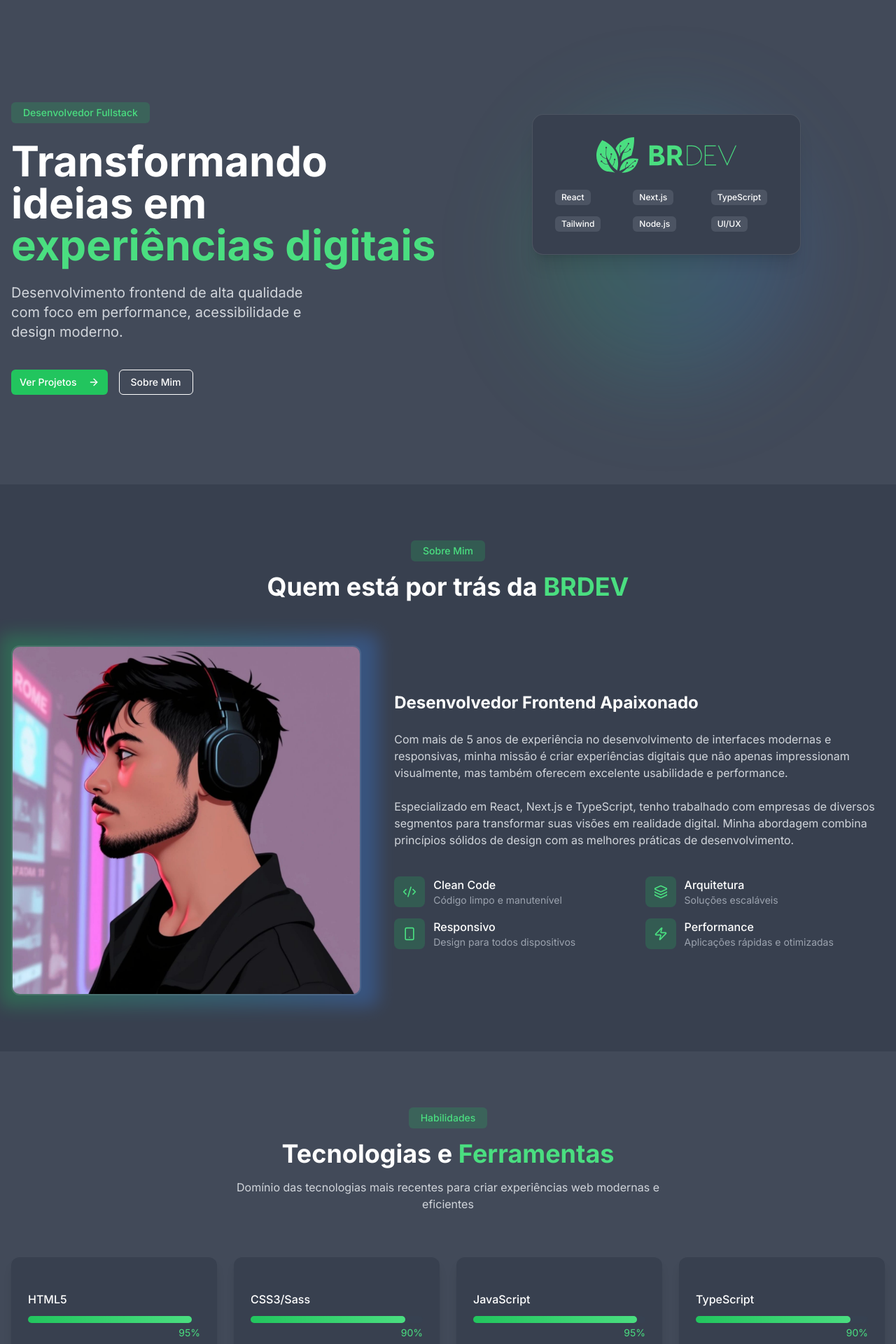
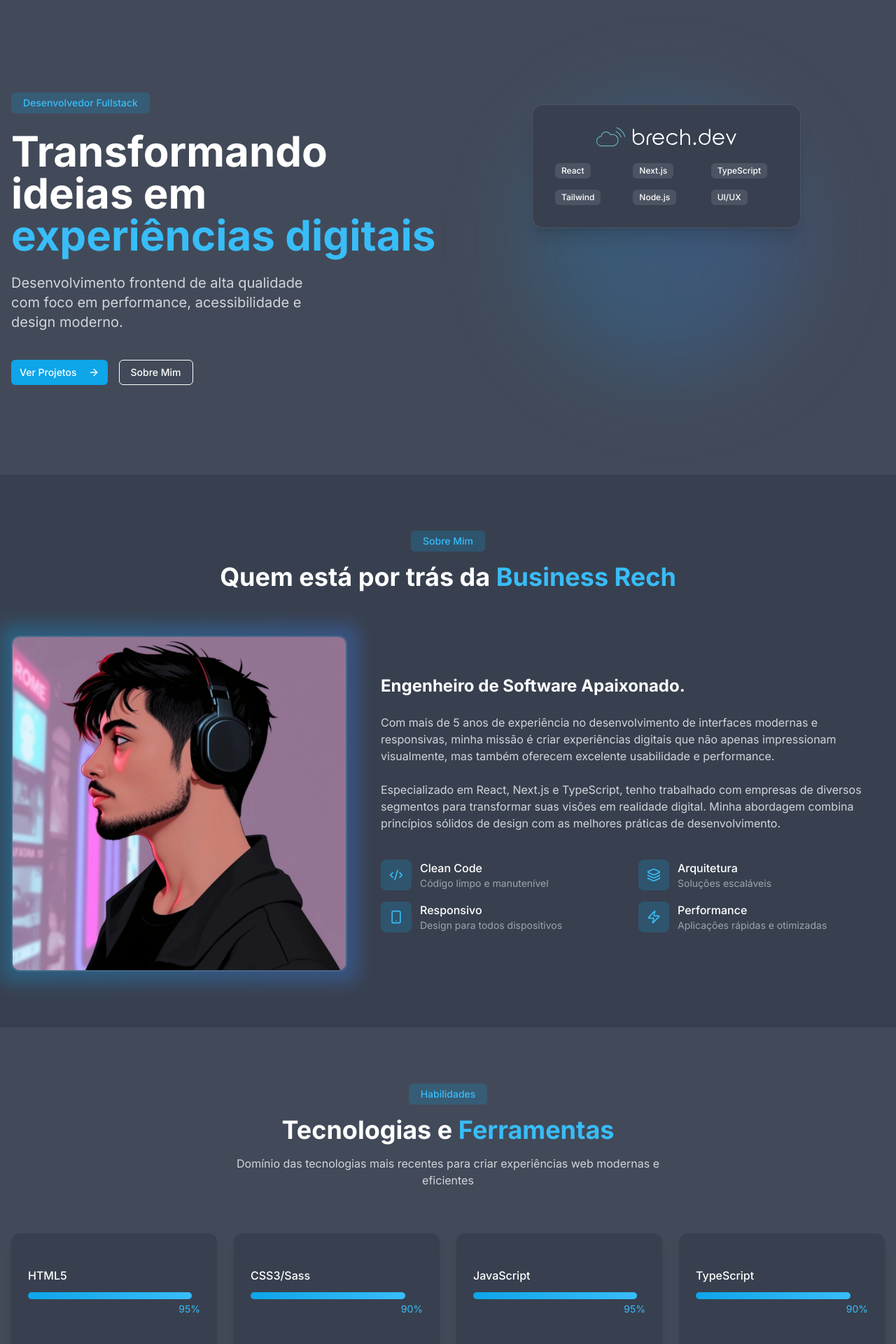
Before and after one commit to brunnorech/portifolio, a Next.js app: page / in a window 1280 px wide. Shown: the part 80-2000 px from the top of the page at 70% size. Built offline with nearby package versions, Linux system fonts and the light colour scheme.

Commit message:
feat: mudando cores

```diff
--- a/src/app/page.tsx
+++ b/src/app/page.tsx
@@ -26,7 +26,7 @@ export default function Home() {
         <div className="w-48">
           <Image
             src="/logo.svg"
-            alt="BRDEV Logo"
+            alt="brech Logo"
             width={320}
             height={80}
             className="h-auto"
@@ -38,7 +38,7 @@ export default function Home() {
               <a
                 key={item}
                 href={`#${item.toLowerCase()}`}
-                className="text-white hover:text-green-400 transition-colors"
+                className="text-white hover:text-sky-400 transition-colors"
               >
                 {item}
               </a>
@@ -46,7 +46,7 @@ export default function Home() {
           )}
         </nav>
         <a href={"#contato"}>
-          <Button className="bg-green-500 hover:bg-green-600 text-white">
+          <Button className="bg-sky-500 hover:bg-sky-600 text-white">
             Contato
           </Button>
         </a>
@@ -58,12 +58,12 @@ export default function Home() {
         className="container mx-auto px-4 py-20 md:py-32 flex flex-col md:flex-row items-center"
       >
         <div className="md:w-1/2 space-y-6">
-          <Badge className="bg-green-500/20 text-green-400 hover:bg-green-500/20 px-4 py-1 text-sm">
+          <Badge className="bg-sky-500/20 text-sky-400 hover:bg-sky-500/20 px-4 py-1 text-sm">
             Desenvolvedor Fullstack
           </Badge>
           <h1 className="text-4xl md:text-6xl font-bold text-white leading-tight">
             Transformando ideias em{" "}
-            <span className="text-green-400">experiências digitais</span>
+            <span className="text-sky-400">experiências digitais</span>
           </h1>
           <p className="text-gray-300 text-lg md:text-xl max-w-md">
             Desenvolvimento frontend de alta qualidade com foco em performance,
@@ -71,7 +71,7 @@ export default function Home() {
           </p>
           <div className="flex space-x-4 pt-4">
             <a href="#projetos">
-              <Button className="bg-green-500 hover:bg-green-600 text-white">
+              <Button className="bg-sky-500 hover:bg-sky-600 text-white">
                 Ver Projetos <ArrowRight className="ml-2 h-4 w-4" />
               </Button>
             </a>
@@ -87,11 +87,11 @@ export default function Home() {
         </div>
         <div className="md:w-1/2 mt-12 md:mt-0 flex justify-center">
           <div className="relative w-80 h-80 md:w-96 md:h-96">
-            <div className="absolute inset-0 bg-gradient-to-r from-green-500/20 to-blue-500/20 rounded-full blur-3xl"></div>
+            <div className="absolute inset-0 bg-gradient-to-r from-sky-500/20 to-blue-500/20 rounded-full blur-3xl"></div>
             <div className="relative bg-[rgb(56,64,79)] rounded-2xl p-8 shadow-xl border border-white/10">
               <Image
                 src="/logo.svg"
-                alt="BRDEV Logo"
+                alt="brech Logo"
                 width={200}
                 height={80}
                 className="mx-auto mb-6"
@@ -123,20 +123,20 @@ export default function Home() {
       <section id="sobre" className="bg-[rgb(56,64,79)] py-20">
         <div className="container mx-auto px-4">
           <div className="text-center mb-16">
-            <Badge className="bg-green-500/20 text-green-400 hover:bg-green-500/20 px-4 py-1 text-sm mb-4">
+            <Badge className="bg-sky-500/20 text-sky-400 hover:bg-sky-500/20 px-4 py-1 text-sm mb-4">
               Sobre Mim
             </Badge>
             <h2 className="text-3xl md:text-4xl font-bold text-white">
               Quem está por trás da{" "}
-              <span className="text-green-400">BRDEV</span>
+              <span className="text-sky-400">Business Rech</span>
             </h2>
           </div>
 
-          <div className="flex flex-col md:flex-row gap-12 items-center">
-            <div className="md:w-2/5">
+          <div className="flex flex-col lg:flex-row gap-12 items-center">
+            <div className="lg:w-2/5">
               <div className="relative">
-                <div className="absolute -inset-4 w-[540px] bg-gradient-to-r from-green-500 to-blue-500 rounded-xl opacity-30 blur-md"></div>
-                <div className="relative  w-[500px] aspect-square rounded-xl overflow-hidden border-2 border-white/10">
+                <div className="absolute -inset-4 w-auto bg-gradient-to-r from-sky-500 to-blue-500 rounded-xl opacity-30 blur-md"></div>
+                <div className="relative  w-auto aspect-square rounded-xl overflow-hidden border-2 border-white/10">
                   <Image
                     src="/perfil.jpeg"
                     alt="Desenvolvedor"
@@ -150,7 +150,7 @@ export default function Home() {
 
             <div className="md:w-3/5 space-y-6">
               <h3 className="text-2xl font-bold text-white">
-                Desenvolvedor Frontend Apaixonado
+                Engenheiro de Software Apaixonado.
               </h3>
               <p className="text-gray-300">
                 Com mais de 5 anos de experiência no desenvolvimento de
@@ -167,8 +167,8 @@ export default function Home() {
 
               <div className="grid grid-cols-2 gap-4 pt-4">
                 <div className="flex items-center space-x-3">
-                  <div className="bg-green-500/20 p-3 rounded-lg">
-                    <Code2 className="h-5 w-5 text-green-400" />
+                  <div className="bg-sky-500/20 p-3 rounded-lg">
+                    <Code2 className="h-5 w-5 text-sky-400" />
                   </div>
                   <div>
                     <h4 className="text-white font-medium">Clean Code</h4>
@@ -179,8 +179,8 @@ export default function Home() {
                 </div>
 
                 <div className="flex items-center space-x-3">
-                  <div className="bg-green-500/20 p-3 rounded-lg">
-                    <Layers className="h-5 w-5 text-green-400" />
+                  <div className="bg-sky-500/20 p-3 rounded-lg">
+                    <Layers className="h-5 w-5 text-sky-400" />
                   </div>
                   <div>
                     <h4 className="text-white font-medium">Arquitetura</h4>
@@ -189,8 +189,8 @@ export default function Home() {
                 </div>
 
                 <div className="flex items-center space-x-3">
-                  <div className="bg-green-500/20 p-3 rounded-lg">
-                    <Smartphone className="h-5 w-5 text-green-400" />
+                  <div className="bg-sky-500/20 p-3 rounded-lg">
+                    <Smartphone className="h-5 w-5 text-sky-400" />
                   </div>
                   <div>
                     <h4 className="text-white font-medium">Responsivo</h4>
@@ -201,8 +201,8 @@ export default function Home() {
                 </div>
 
                 <div className="flex items-center space-x-3">
-                  <div className="bg-green-500/20 p-3 rounded-lg">
-                    <Zap className="h-5 w-5 text-green-400" />
+                  <div className="bg-sky-500/20 p-3 rounded-lg">
+                    <Zap className="h-5 w-5 text-sky-400" />
                   </div>
                   <div>
                     <h4 className="text-white font-medium">Performance</h4>
@@ -217,15 +217,14 @@ export default function Home() {
         </div>
       </section>
 
-      {/* Skills Section */}
       <section id="habilidades" className="py-20 bg-[rgb(66,74,89)]">
         <div className="container mx-auto px-4">
           <div className="text-center mb-16">
-            <Badge className="bg-green-500/20 text-green-400 hover:bg-green-500/20 px-4 py-1 text-sm mb-4">
+            <Badge className="bg-sky-500/20 text-sky-400 hover:bg-sky-500/20 px-4 py-1 text-sm mb-4">
               Habilidades
             </Badge>
             <h2 className="text-3xl md:text-4xl font-bold text-white">
-              Tecnologias e <span className="text-green-400">Ferramentas</span>
+              Tecnologias e <span className="text-sky-400">Ferramentas</span>
             </h2>
             <p className="text-gray-300 mt-4 max-w-2xl mx-auto">
               Domínio das tecnologias mais recentes para criar experiências web
@@ -256,11 +255,11 @@ export default function Home() {
                   <h3 className="text-white font-medium mb-3">{skill.name}</h3>
                   <div className="w-full bg-gray-700 rounded-full h-2.5">
                     <div
-                      className="bg-gradient-to-r from-green-500 to-green-400 h-2.5 rounded-full"
+                      className="bg-gradient-to-r from-sky-500 to-sky-400 h-2.5 rounded-full"
                       style={{ width: `${skill.level}%` }}
                     ></div>
                   </div>
-                  <p className="text-right text-green-400 text-sm mt-1">
+                  <p className="text-right text-sky-400 text-sm mt-1">
                     {skill.level}%
                   </p>
                 </CardContent>
@@ -274,11 +273,11 @@ export default function Home() {
       <section id="projetos" className="py-20 bg-[rgb(56,64,79)]">
         <div className="container mx-auto px-4">
           <div className="text-center mb-16">
-            <Badge className="bg-green-500/20 text-green-400 hover:bg-green-500/20 px-4 py-1 text-sm mb-4">
+            <Badge className="bg-sky-500/20 text-sky-400 hover:bg-sky-500/20 px-4 py-1 text-sm mb-4">
               Projetos
             </Badge>
             <h2 className="text-3xl md:text-4xl font-bold text-white">
-              Meus <span className="text-green-400">Trabalhos Recentes</span>
+              Meus <span className="text-sky-400">Trabalhos Recentes</span>
             </h2>
             <p className="text-gray-300 mt-4 max-w-2xl mx-auto">
               Uma seleção dos melhores projetos que demonstram minhas
@@ -347,7 +346,7 @@ export default function Home() {
                   <div className="absolute bottom-4 right-4 opacity-0 group-hover:opacity-100 transition-opacity duration-300">
                     <Button
                       size="sm"
-                      className="bg-green-500 hover:bg-green-600 text-white rounded-full"
+                      className="bg-sky-500 hover:bg-sky-600 text-white rounded-full"
                     >
                       <ExternalLink className="h-4 w-4" />
                     </Button>
@@ -365,7 +364,7 @@ export default function Home() {
                       <Badge
                         key={tag}
                         variant="secondary"
-                        className="bg-green-500/20 text-green-400"
+                        className="bg-sky-500/20 text-sky-400"
                       >
                         {tag}
                       </Badge>
@@ -377,7 +376,7 @@ export default function Home() {
           </div>
 
           <div className="text-center mt-12">
-            <Button className="bg-green-500 hover:bg-green-600 text-white">
+            <Button className="bg-sky-500 hover:bg-sky-600 text-white">
               Ver Todos os Projetos <ArrowRight className="ml-2 h-4 w-4" />
             </Button>
           </div>
@@ -388,11 +387,11 @@ export default function Home() {
       <section className="py-20 bg-[rgb(66,74,89)]">
         <div className="container mx-auto px-4">
           <div className="text-center mb-16">
-            <Badge className="bg-green-500/20 text-green-400 hover:bg-green-500/20 px-4 py-1 text-sm mb-4">
+            <Badge className="bg-sky-500/20 text-sky-400 hover:bg-sky-500/20 px-4 py-1 text-sm mb-4">
               Depoimentos
             </Badge>
             <h2 className="text-3xl md:text-4xl font-bold text-white">
-              O que os <span className="text-green-400">Clientes Dizem</span>
+              O que os <span className="text-sky-400">Clientes Dizem</span>
             </h2>
           </div>
 
@@ -402,7 +401,7 @@ export default function Home() {
                 name: "Ana Silva",
                 role: "CEO, TechStart",
                 content:
-                  "Trabalhar com a BRDEV foi uma experiência incrível. O profissionalismo e a qualidade do trabalho superaram todas as nossas expectativas.",
+                  "Trabalhar com a Business Rech foi uma experiência incrível. O profissionalismo e a qualidade do trabalho superaram todas as nossas expectativas.",
                 image: "/placeholder.svg?height=100&width=100",
               },
               {
@@ -416,7 +415,7 @@ export default function Home() {
                 name: "Juliana Costa",
                 role: "Fundadora, EduTech",
                 content:
-                  "Nossa plataforma educacional ganhou vida com o trabalho da BRDEV. A interface intuitiva e responsiva recebeu elogios de todos os usuários.",
+                  "Nossa plataforma educacional ganhou vida com o trabalho da Business Rech. A interface intuitiva e responsiva recebeu elogios de todos os usuários.",
                 image: "/placeholder.svg?height=100&width=100",
               },
             ].map((testimonial, index) => (
@@ -434,7 +433,7 @@ export default function Home() {
                         height={100}
                         className="rounded-full object-cover"
                       />
-                      <div className="absolute -bottom-1 -right-1 bg-green-500 rounded-full p-1">
+                      <div className="absolute -bottom-1 -right-1 bg-sky-500 rounded-full p-1">
                         <svg
                           width="8"
                           height="8"
@@ -474,11 +473,11 @@ export default function Home() {
         <div className="container mx-auto px-4">
           <div className="flex flex-col lg:flex-row gap-12">
             <div className="lg:w-1/2 space-y-6">
-              <Badge className="bg-green-500/20 text-green-400 hover:bg-green-500/20 px-4 py-1 text-sm">
+              <Badge className="bg-sky-500/20 text-sky-400 hover:bg-sky-500/20 px-4 py-1 text-sm">
                 Contato
               </Badge>
               <h2 className="text-3xl md:text-4xl font-bold text-white">
-                Vamos <span className="text-green-400">Trabalhar Juntos</span>
+                Vamos <span className="text-sky-400">Trabalhar Juntos</span>
               </h2>
               <p className="text-gray-300 max-w-md">
                 Estou disponível para projetos freelance, colaborações ou
@@ -487,32 +486,32 @@ export default function Home() {
 
               <div className="space-y-4 pt-4">
                 <div className="flex items-center space-x-4">
-                  <div className="bg-green-500/20 p-3 rounded-full">
-                    <Mail className="h-5 w-5 text-green-400" />
+                  <div className="bg-sky-500/20 p-3 rounded-full">
+                    <Mail className="h-5 w-5 text-sky-400" />
                   </div>
                   <div>
                     <h4 className="text-white font-medium">Email</h4>
-                    <p className="text-gray-300">contato@brdev.com.br</p>
+                    <p className="text-gray-300">contato@brech.dev</p>
                   </div>
                 </div>
 
                 <div className="flex items-center space-x-4">
-                  <div className="bg-green-500/20 p-3 rounded-full">
-                    <Linkedin className="h-5 w-5 text-green-400" />
+                  <div className="bg-sky-500/20 p-3 rounded-full">
+                    <Linkedin className="h-5 w-5 text-sky-400" />
                   </div>
                   <div>
                     <h4 className="text-white font-medium">LinkedIn</h4>
-                    <p className="text-gray-300">linkedin.com/in/brdev</p>
+                    <p className="text-gray-300">linkedin.com/in/brech</p>
                   </div>
                 </div>
 
                 <div className="flex items-center space-x-4">
-                  <div className="bg-green-500/20 p-3 rounded-full">
-                    <Github className="h-5 w-5 text-green-400" />
+                  <div className="bg-sky-500/20 p-3 rounded-full">
+                    <Github className="h-5 w-5 text-sky-400" />
                   </div>
                   <div>
                     <h4 className="text-white font-medium">GitHub</h4>
-                    <p className="text-gray-300">github.com/brdev</p>
+                    <p className="text-gray-300">github.com/brunnorech</p>
                   </div>
                 </div>
               </div>
@@ -527,7 +526,7 @@ export default function Home() {
                       <a
                         key={social}
                         href={`https://${social}.com`}
-                        className="bg-[rgb(66,74,89)] p-3 rounded-full hover:bg-green-500/20 transition-colors"
+                        className="bg-[rgb(66,74,89)] p-3 rounded-full hover:bg-sky-500/20 transition-colors"
                       >
                         <span className="sr-only">{social}</span>
                         <svg
@@ -559,7 +558,7 @@ export default function Home() {
                         <input
                           type="text"
                           id="name"
-                          className="w-full px-4 py-2 bg-[rgb(76,84,99)] border border-gray-700 rounded-md text-white focus:outline-none focus:ring-2 focus:ring-green-500"
+                          className="w-full px-4 py-2 bg-[rgb(76,84,99)] border border-gray-700 rounded-md text-white focus:outline-none focus:ring-2 focus:ring-sky-500"
                           placeholder="Seu nome"
                         />
                       </div>
@@ -570,7 +569,7 @@ export default function Home() {
                         <input
                           type="email"
                           id="email"
-                          className="w-full px-4 py-2 bg-[rgb(76,84,99)] border border-gray-700 rounded-md text-white focus:outline-none focus:ring-2 focus:ring-green-500"
+                          className="w-full px-4 py-2 bg-[rgb(76,84,99)] border border-gray-700 rounded-md text-white focus:outline-none focus:ring-2 focus:ring-sky-500"
                           placeholder="seu@email.com"
                         />
                       </div>
@@ -583,7 +582,7 @@ export default function Home() {
                       <input
                         type="text"
                         id="subject"
-                        className="w-full px-4 py-2 bg-[rgb(76,84,99)] border border-gray-700 rounded-md text-white focus:outline-none focus:ring-2 focus:ring-green-500"
+                        className="w-full px-4 py-2 bg-[rgb(76,84,99)] border border-gray-700 rounded-md text-white focus:outline-none focus:ring-2 focus:ring-sky-500"
                         placeholder="Assunto da mensagem"
                       />
                     </div>
@@ -595,12 +594,12 @@ export default function Home() {
                       <textarea
                         id="message"
                         rows={5}
-                        className="w-full px-4 py-2 bg-[rgb(76,84,99)] border border-gray-700 rounded-md text-white focus:outline-none focus:ring-2 focus:ring-green-500 resize-none"
+                        className="w-full px-4 py-2 bg-[rgb(76,84,99)] border border-gray-700 rounded-md text-white focus:outline-none focus:ring-2 focus:ring-sky-500 resize-none"
                         placeholder="Sua mensagem aqui..."
                       ></textarea>
                     </div>
 
-                    <Button className="w-full bg-green-500 hover:bg-green-600 text-white">
+                    <Button className="w-full bg-sky-500 hover:bg-sky-600 text-white">
                       Enviar Mensagem
                     </Button>
                   </form>
@@ -618,7 +617,7 @@ export default function Home() {
             <div className="mb-6 md:mb-0">
               <Image
                 src="/logo.svg"
-                alt="BRDEV Logo"
+                alt="brech Logo"
                 width={120}
                 height={40}
                 className="h-auto"
@@ -643,7 +642,7 @@ export default function Home() {
                     <li key={item}>
                       <a
                         href={`#${item.toLowerCase()}`}
-                        className="text-gray-400 hover:text-green-400 transition-colors"
+                        className="text-gray-400 hover:text-sky-400 transition-colors"
                       >
                         {item}
                       </a>
@@ -665,7 +664,7 @@ export default function Home() {
                     <li key={item}>
                       <a
                         href="#"
-                        className="text-gray-400 hover:text-green-400 transition-colors"
+                        className="text-gray-400 hover:text-sky-400 transition-colors"
                       >
                         {item}
                       </a>
@@ -682,7 +681,7 @@ export default function Home() {
                       <li key={item}>
                         <a
                           href="#"
-                          className="text-gray-400 hover:text-green-400 transition-colors"
+                          className="text-gray-400 hover:text-sky-400 transition-colors"
                         >
                           {item}
                         </a>
```
Also changed, not shown: public/logo.svg, public/logo2.svg (added).
